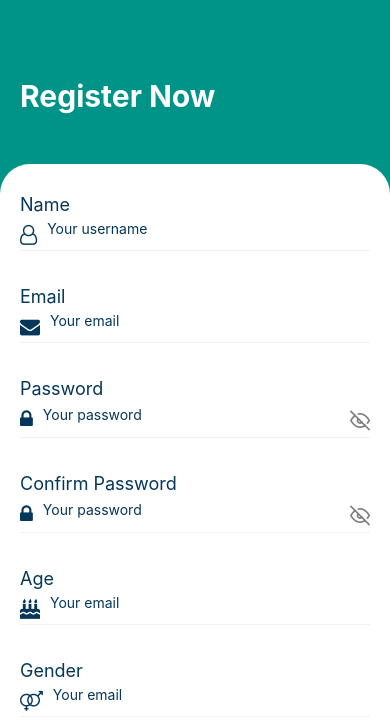
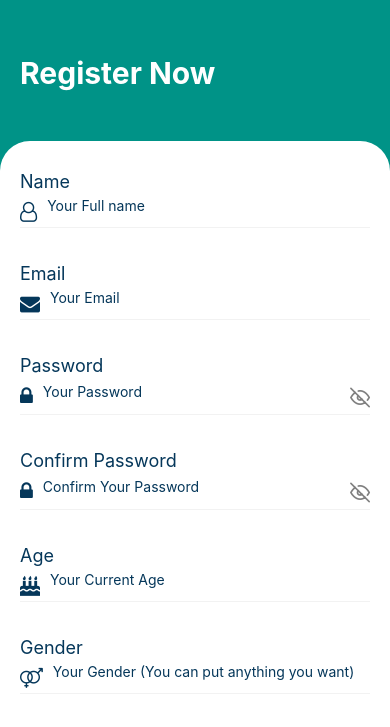
Before and after one commit to halim-syarif/hospicare, a React Native app in the folder react-native-client/: screen /SignUpScreen in a window 390 px wide. Shown: the part 117-844 px from the top of the page. Built offline with nearby package versions, Linux system fonts and the light colour scheme.

Commit message:
Register function and error handling works

```diff
--- a/react-native-client/screens/SignUp.js
+++ b/react-native-client/screens/SignUp.js
@@ -1,4 +1,4 @@
-import React, { useState } from 'react';
+import React, { useState, useEffect } from 'react';
 import {
     View,
     Text,
@@ -7,14 +7,27 @@ import {
     TextInput,
     TouchableOpacity,
     StatusBar,
-    ScrollView
+    ScrollView,
+    FlatList,
+    LogBox,
+    ActivityIndicator
 } from 'react-native';
+import { useDispatch, useSelector } from 'react-redux'
 import * as Animatable from 'react-native-animatable'
 import {LinearGradient} from 'expo-linear-gradient'
 import FontAwesome from 'react-native-vector-icons/FontAwesome'
 import { Feather } from '@expo/vector-icons'
+import { registerAsync } from '../store/actions';
 
 export default function SignIn({navigation, route}) {
+    const errorRegister = useSelector(state => state.patients.errorRegister)
+    const loadingRegister = useSelector(state => state.patients.loadingRegister)
+    const dispatch = useDispatch()
+
+    useEffect(() => {
+        LogBox.ignoreLogs(['VirtualizedLists should never be nested']);
+    }, [])
+
     const [data, setData] = useState({
         name: '',
         email: '',
@@ -57,7 +70,12 @@ export default function SignIn({navigation, route}) {
         delete data.confirm_secureTextEntry
         delete data.secureTextEntry
         delete data.confirm_password
-        console.log(data)
+        setData({
+            ...data,
+            secureTextEntry: true,
+            confirm_secureTextEntry: true
+        })
+        dispatch(registerAsync(data, navigation))
     }
 
     const updateSecureTextEntry = () => {
@@ -80,6 +98,7 @@ export default function SignIn({navigation, route}) {
             <View style={styles.header}>
                 <Text style={styles.text_header}>Register Now</Text>
             </View>
+
             <Animatable.View
                 style={styles.footer}
                 animation="fadeInUpBig">
@@ -91,7 +110,7 @@ export default function SignIn({navigation, route}) {
                             size={20}
                         />
                         <TextInput
-                            placeholder="Your username"
+                            placeholder="Your Full name"
                             style={styles.textInput}
                             value={data.name}
                             autoCapitalize="none"
@@ -118,7 +137,7 @@ export default function SignIn({navigation, route}) {
                             size={20}
                         />
                         <TextInput
-                            placeholder="Your email"
+                            placeholder="Your Email"
                             style={styles.textInput}
                             autoCapitalize="none"
                             onChangeText={(val) => handleChange(val, 'email')}
@@ -133,7 +152,7 @@ export default function SignIn({navigation, route}) {
                             size={20}
                         />
                         <TextInput
-                            placeholder="Your password"
+                            placeholder="Your Password"
                             secureTextEntry={data.secureTextEntry ? true : false}
                             style={styles.textInput}
                             autoCapitalize="none"
@@ -165,7 +184,7 @@ export default function SignIn({navigation, route}) {
                             size={20}
                         />
                         <TextInput
-                            placeholder="Your password"
+                            placeholder="Confirm Your Password"
                             secureTextEntry={data.confirm_secureTextEntry ? true : false}
                             style={styles.textInput}
                             autoCapitalize="none"
@@ -197,12 +216,13 @@ export default function SignIn({navigation, route}) {
                             size={20}
                         />
                         <TextInput
-                            placeholder="Your email"
+                            placeholder="Your Current Age"
                             style={styles.textInput}
                             autoCapitalize="none"
                             onChangeText={(val) => handleChange(val, 'age')}
                         />
                 </View>
+
                 <Text style={styles.text_footer_below}>Gender</Text>
                 <View style={styles.action}>
                         <FontAwesome
@@ -211,12 +231,13 @@ export default function SignIn({navigation, route}) {
                             size={20}
                         />
                         <TextInput
-                            placeholder="Your email"
+                            placeholder="Your Gender (You can put anything you want)"
                             style={styles.textInput}
                             autoCapitalize="none"
                             onChangeText={(val) => handleChange(val, 'gender')}
                         />
                 </View>
+
                 <Text style={styles.text_footer_below}>Address</Text>
                 <View style={styles.action}>
                         <FontAwesome
@@ -225,26 +246,28 @@ export default function SignIn({navigation, route}) {
                             size={20}
                         />
                         <TextInput
-                            placeholder="Your email"
+                            placeholder="Your Complete Address"
                             style={styles.textInput}
                             autoCapitalize="none"
                             onChangeText={(val) => handleChange(val, 'address')}
                         />
                 </View>
-                <Text style={styles.text_footer_below}>Image Url</Text>
-                <View style={styles.action}>
-                        <FontAwesome
-                            name="image"
-                            color='#05375a'
-                            size={20}
-                        />
-                        <TextInput
-                            placeholder="Your email"
-                            style={styles.textInput}
-                            autoCapitalize="none"
-                            onChangeText={(val) => handleChange(val, 'imgUrl')}
-                        />
-                </View>
+
+                {errorRegister ?
+                    <FlatList
+                    numColumns={2}
+                    horizontal={false}
+                    data={errorRegister}
+                    renderItem={({item}) =>
+                        (
+                            <Text style={styles.text_footer_error_register}>{item}</Text>
+                        )
+                    }
+                    keyExtractor={item => item}
+                />
+                : null}
+
+
                 <View style={styles.button}>
                     <TouchableOpacity
                         onPress={handleSignUp}
@@ -254,9 +277,12 @@ export default function SignIn({navigation, route}) {
                             colors={['#08d4c4', '#01ab9d']}
                             style={styles.signIn}
                         >
-                            <Text style={styles.textSign}>Sign Up</Text>
+                            {loadingRegister ?
+                            <ActivityIndicator style={styles.loading} size="small" color="#0000ff"/> :
+                            <Text style={styles.textSign}>Sign Up</Text>}
                         </LinearGradient>
                     </TouchableOpacity>
+
                     <TouchableOpacity
                         onPress={() => navigation.navigate('SignInScreen')}
                         style={styles.signUp}
@@ -306,6 +332,20 @@ const styles = StyleSheet.create({
         color: '#05375a',
         fontSize: 18,
         marginTop: 35
+    },
+
+    loading: {
+        flex: 1,
+        justifyContent: 'center',
+        alignItems: 'center',
+        height: '100%'
+    },
+
+    text_footer_error_register: {
+        color: 'red',
+        fontSize: 15,
+        marginTop: 35,
+        paddingLeft: 5
     },
 
     action: {
```
